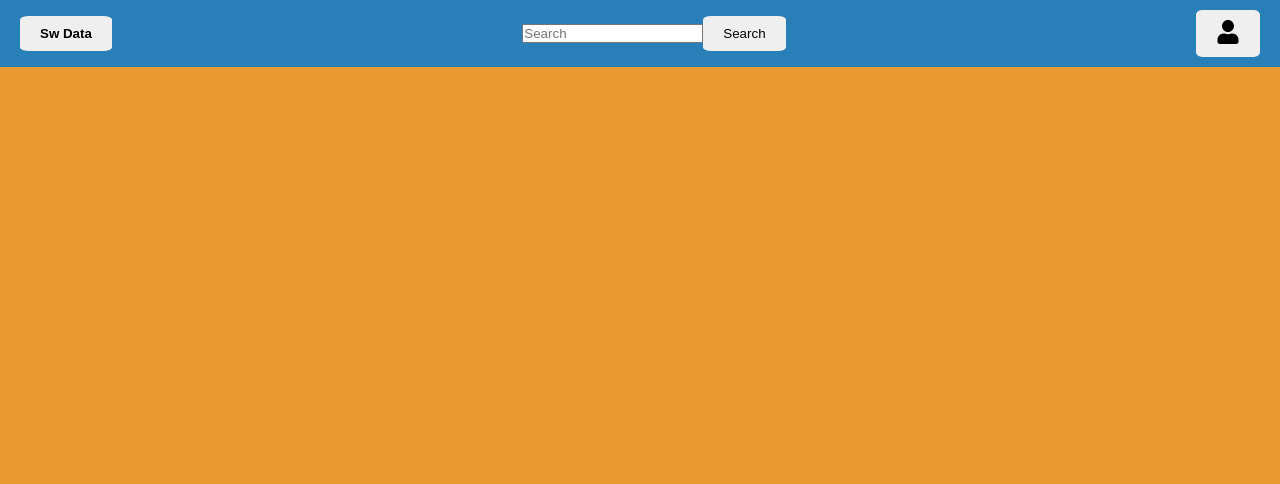
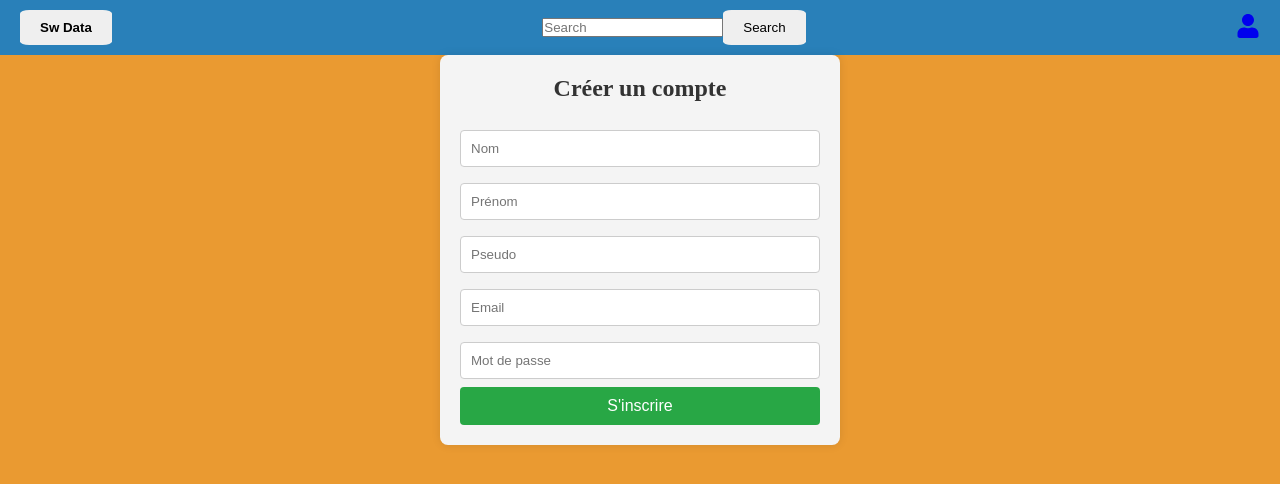
Before and after one commit to CorbiatFlorentin/SWData, a React (Create React App) app in the folder frontend/: page /Register in a window 1280 px wide. Before the commit this address had no page. Shown: the top 484 px of the page. Built offline with nearby package versions, Linux system fonts and the light colour scheme.

Commit message:
Install back + ajout du form inscription -cors à gérer

```diff
--- a/frontend/src/App.css
+++ b/frontend/src/App.css
@@ -230,3 +230,42 @@ button {
     height: 25px;
   }
 }
+
+
+.register-form {
+  max-width: 400px;
+  margin: 0 auto;
+  padding: 20px;
+  background-color: #f4f4f4;
+  border-radius: 8px;
+  box-shadow: 0 0 10px rgba(0, 0, 0, 0.1);
+}
+
+.register-form h2 {
+  text-align: center;
+  color: #333;
+  margin-bottom: 20px;
+}
+
+.register-form input {
+  width: 100%;
+  padding: 10px;
+  margin: 8px 0;
+  border: 1px solid #ccc;
+  border-radius: 4px;
+}
+
+.register-form button {
+  width: 100%;
+  padding: 10px;
+  background-color: #28a745;
+  color: #fff;
+  border: none;
+  border-radius: 4px;
+  cursor: pointer;
+  font-size: 16px;
+}
+
+.register-form button:hover {
+  background-color: #218838;
+}
--- a/frontend/src/App.js
+++ b/frontend/src/App.js
@@ -1,5 +1,5 @@
 import React, { useState } from 'react';
-import { useNavigate } from 'react-router-dom'; // Pas besoin de Router ici, juste useNavigate
+import { useNavigate } from 'react-router-dom';
 import './App.css';
 import Button from './Button';
 import arenaImage from './Img/Arena.jpeg';
@@ -8,7 +8,6 @@ import donjonsImage from './Img/Donjons.jpeg';
 import toaImage from './Img/Toa.jpeg';
 import codexImage from './Img/Codex.jpeg';
 import patchNotesImage from './Img/PatchNotes.jpeg';
-
 
 function App() {
   const [currentIndex, setCurrentIndex] = useState(0);
@@ -51,7 +50,7 @@ function App() {
                 <div className="des">{item.description}</div>
                 <button
                   className="see-more"
-                  onClick={() => navigate(item.page)}  // Naviguez vers la page spécifique
+                  onClick={() => navigate(item.page)}  // Naviguer vers la page spécifique
                 >
                   See More
                 </button>
--- /dev/null
+++ b/frontend/src/AppRoutes.js
@@ -0,0 +1,15 @@
+import React from 'react';
+import { Routes, Route } from 'react-router-dom';
+import App from './App';
+import Register from './Register'; // Vérifie que cet import est correct
+
+function AppRoutes() {
+  return (
+    <Routes>
+      <Route path="/Register" element={<Register />} /> {/* Route pour Register */}
+      <Route path="/" element={<App />} /> {/* Route pour la page d'accueil */}
+    </Routes>
+  );
+}
+
+export default AppRoutes;
--- a/frontend/src/Navbar.js
+++ b/frontend/src/Navbar.js
@@ -2,13 +2,16 @@ import React from 'react';
 import { FaUser } from 'react-icons/fa'; // Pour l'icône de l'utilisateur
 import { useNavigate } from 'react-router-dom'; // Importer useNavigate pour la redirection
 import './App.css'; // Assurez-vous que le fichier CSS est importé
+import { Link } from 'react-router-dom';
+
 
 const Navbar = () => {
   const navigate = useNavigate();
 
   const redirectToHome = () => {
-    navigate('/');  // Rediriger vers la page d'accueil
+    navigate('/'); // Rediriger vers la page d'accueil
   };
+
 
   return (
     <nav className="navbar">
@@ -18,14 +21,21 @@ const Navbar = () => {
 
       {/* Barre de recherche */}
       <form className="d-flex">
-        <input className="form-control" type="search" placeholder="Search" aria-label="Search" />
-        <button className="btn btn-outline-success" type="submit">Search</button>
+        <input
+          className="form-control"
+          type="search"
+          placeholder="Search"
+          aria-label="Search"
+        />
+        <button className="btn btn-outline-success" type="submit">
+          Search
+        </button>
       </form>
 
-      {/* Symbole de connexion */}
-      <button className="btn btn-link">
+      {/* Symbole de connexion pour la redirection vers la page d'inscription */}
+      <Link to="./Register" className="btn btn-link">
         <FaUser size={24} />
-      </button>
+      </Link>
     </nav>
   );
 };
--- /dev/null
+++ b/frontend/src/Register.js
@@ -0,0 +1,53 @@
+import React, { useState } from 'react';
+
+
+
+const Register = () => {
+  const [formData, setFormData] = useState({
+    nom: '',
+    prenom: '',
+    pseudo: '',
+    email: '',
+    mot_de_passe: ''
+  });
+
+  const handleChange = (e) => {
+    const { name, value } = e.target;
+    setFormData({ ...formData, [name]: value });
+  };
+
+  const handleSubmit = async (e) => {
+    e.preventDefault();
+    try {
+      const response = await fetch('http://localhost:5000/register', {
+        method: 'POST',
+        headers: { 'Content-Type': 'application/json' },
+        body: JSON.stringify(formData)
+      });
+      const data = await response.json();
+      if (response.ok) {
+        alert(data.message);
+      } else {
+        alert(data.error);
+      }
+    } catch (error) {
+      console.error('Erreur:', error);
+    }
+  };
+
+  return (
+    <div className="register-form">
+      <h2>Créer un compte</h2>
+      <form onSubmit={handleSubmit}>
+        <input type="text" name="nom" placeholder="Nom" onChange={handleChange} required />
+        <input type="text" name="prenom" placeholder="Prénom" onChange={handleChange} required />
+        <input type="text" name="pseudo" placeholder="Pseudo" onChange={handleChange} required />
+        <input type="email" name="email" placeholder="Email" onChange={handleChange} required />
+        <input type="password" name="mot_de_passe" placeholder="Mot de passe" onChange={handleChange} required />
+        <button type="submit">S'inscrire</button>
+      </form>
+    </div>
+  );
+};
+
+export default Register;
--- a/frontend/src/index.js
+++ b/frontend/src/index.js
@@ -2,13 +2,16 @@ import React from 'react';
 import ReactDOM from 'react-dom/client';
 import { BrowserRouter as Router } from 'react-router-dom'; // Importez BrowserRouter
 import './App.css';
-import AppRoutes from './Routes'; // Importer AppRoutes qui contient toutes les routes
+import AppRoutes from './AppRoutes';
+import Navbar from './Navbar';
+
 
 const root = ReactDOM.createRoot(document.getElementById('root'));
 
 root.render(
   <React.StrictMode>
     <Router>
+      <Navbar />
       <AppRoutes /> {/* Utilisez les routes définies */}
     </Router>
   </React.StrictMode>
```
Also changed, not shown: 1 other file (tests, documents, lock files or other folders).
